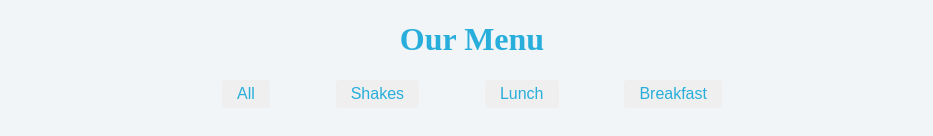
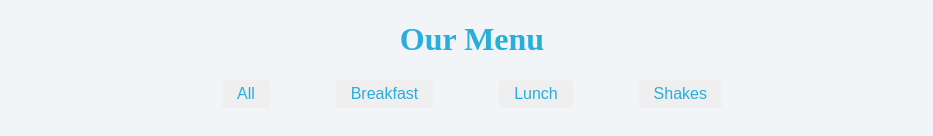
Before and after one commit to acciojob/menu-arshad012, a React app: page / in a window 1280 px wide. Shown: the top 136 px of the page, without its empty margins (168-1101 px from the left). Built offline with nearby package versions, Linux system fonts and the light colour scheme.

Commit message:
Ids added again

```diff
--- a/src/components/App.js
+++ b/src/components/App.js
@@ -25,9 +25,9 @@ function App() {
         <h1>Our Menu</h1>
         <div className="filters">
             <button onClick={(e) => handleFilter(e)}>All</button>
-            <button onClick={(e) => handleFilter(e)}>Shakes</button>
-            <button onClick={(e) => handleFilter(e)}>Lunch</button>
-            <button onClick={(e) => handleFilter(e)}>Breakfast</button>
+            <button id="filter-btn-1" onClick={(e) => handleFilter(e)}>Breakfast</button>
+            <button id="filter-btn-2" onClick={(e) => handleFilter(e)}>Lunch</button>
+            <button id="filter-btn-3" onClick={(e) => handleFilter(e)}>Shakes</button>
         </div>
         <div className="dishedContainer">
             {
```
